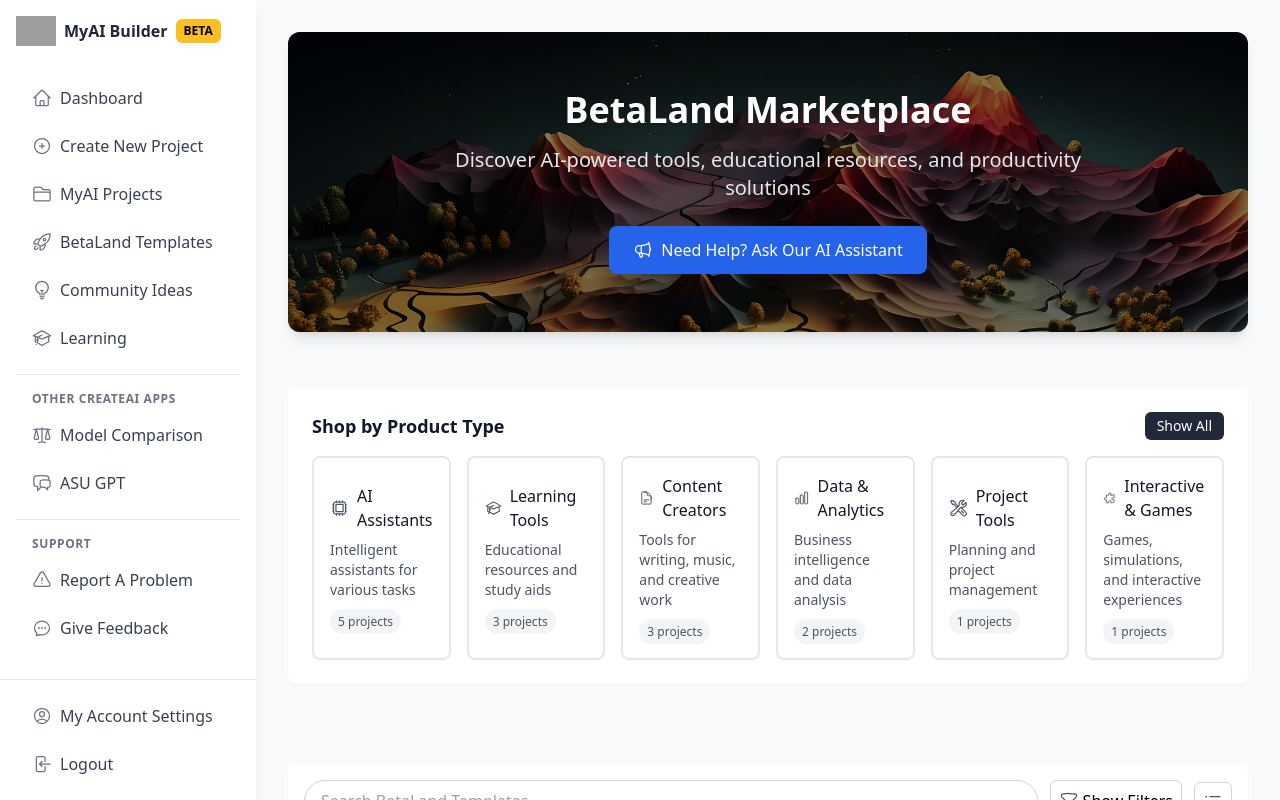
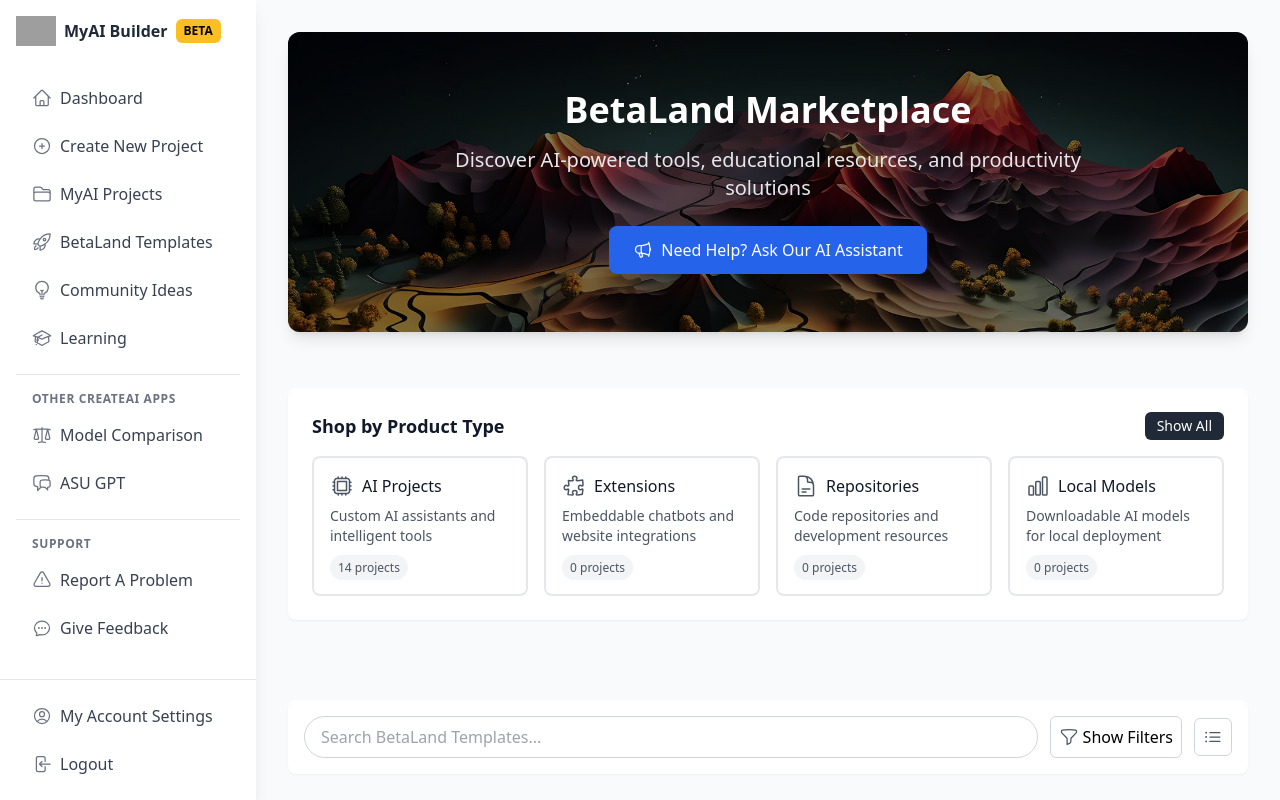
Before and after one commit to danielennis11111/gpt-marketplace, a React (Vite) app: page / in a window 1280 px wide. Built offline with nearby package versions, Linux system fonts and the light colour scheme; grey boxes are pictures that could not be loaded.

Commit message:
Update product types to match marketplace vision - AI Projects, Extensions, Repositories, Local Models

```diff
--- a/src/components/ChatbotWidget.tsx
+++ b/src/components/ChatbotWidget.tsx
@@ -43,31 +43,31 @@ interface ChatbotWidgetProps {
 const SAMPLE_RESPONSES = [
   {
     trigger: ['help', 'assist', 'support'],
-    response: "I'm here to help you find the perfect AI tools and resources! You can ask me about specific project types, search for tools by functionality, or get recommendations based on your needs."
+    response: "I'm here to help you find the perfect AI tools and resources! You can browse AI Projects, Extensions, Repositories, or Local Models. What are you looking for?"
   },
   {
-    trigger: ['ai assistant', 'productivity', 'automation'],
-    response: "Looking for AI assistants? I recommend checking out our AI Assistants section which includes productivity tools, development helpers, and analytics assistants. Popular ones include 'Plan with AI' and 'C-3PO Coding Helper'."
+    trigger: ['ai project', 'ai assistant', 'productivity', 'automation'],
+    response: "Looking for AI Projects? These are custom AI assistants and intelligent tools for various tasks. Popular ones include 'Plan with AI' for project planning and 'C-3PO Coding Helper' for development assistance."
+  },
+  {
+    trigger: ['extension', 'embed', 'chatbot', 'website', 'integration'],
+    response: "Extensions are embeddable chatbots and website integrations! These allow you to add AI functionality directly to your websites. Perfect for customer support or interactive assistance."
+  },
+  {
+    trigger: ['repository', 'repo', 'code', 'github', 'development'],
+    response: "Repositories contain code and development resources! You can find links to GitHub repos, development tools, and other coding resources to help with your projects."
+  },
+  {
+    trigger: ['local model', 'download', 'offline', 'llama', 'ollama'],
+    response: "Local Models are downloadable AI models for local deployment! These include links to models like Llama, Gemma, and other models you can run on your own hardware with tools like Ollama."
   },
   {
     trigger: ['learning', 'education', 'study', 'teach'],
-    response: "For educational tools, explore our Learning Tools section! We have interactive games like 'Adventure: ASU Edition', poetry analysis tools, and various educational resources designed to enhance learning experiences."
-  },
-  {
-    trigger: ['content', 'writing', 'creative', 'music'],
-    response: "Creative professionals love our Content Creators section! You'll find tools for writing assistance, music generation, poetry analysis, and other creative applications."
+    response: "For educational tools, check out our AI Projects section! We have interactive games like 'Adventure: ASU Edition', poetry analysis tools, and various educational resources."
   },
   {
     trigger: ['data', 'analytics', 'research', 'business'],
-    response: "For data analysis and business intelligence, check out our Data & Analytics section. The 'Data Chatbot - ASU Analytics' is particularly popular for understanding analytics platforms."
-  },
-  {
-    trigger: ['project management', 'planning', 'organize'],
-    response: "Project management made easy! Our Project Tools section includes planning assistants and organizational tools. 'Plan with AI' is excellent for transforming ideas into structured project plans."
-  },
-  {
-    trigger: ['game', 'interactive', 'simulation'],
-    response: "Interested in interactive experiences? Our Interactive & Games section features educational games and simulations like 'Adventure: ASU Edition' that combine learning with engagement."
+    response: "For data analysis tools, explore our AI Projects section! The 'Data Chatbot - ASU Analytics' is particularly popular for understanding analytics platforms."
   }
 ];
 
@@ -129,10 +129,10 @@ export const ChatbotWidget: React.FC<ChatbotWidgetProps> = ({
 
     // Default responses
     const defaultResponses = [
-      "That's a great question! You can browse our projects by category using the filters above, or try searching for specific keywords in the search bar.",
-      "I'd recommend exploring our different product types - we have AI Assistants, Learning Tools, Content Creators, Data & Analytics tools, Project Management tools, and Interactive Games.",
+      "That's a great question! You can browse our marketplace by product type using the buttons above, or try searching for specific keywords in the search bar.",
+      "I'd recommend exploring our different product types - we have AI Projects, Extensions for websites, Repositories with code resources, and Local Models for download.",
       "You can use the filter options to narrow down projects by category, capabilities, or verification status. Is there a specific type of tool you're looking for?",
-      "Feel free to browse our verified projects for quality-assured tools, or check out the newest additions to see what's trending!"
+      "Feel free to browse our verified AI projects for quality-assured tools, or check out the newest additions to see what's trending!"
     ];
 
     return defaultResponses[Math.floor(Math.random() * defaultResponses.length)];
@@ -174,10 +174,10 @@ export const ChatbotWidget: React.FC<ChatbotWidgetProps> = ({
   };
 
   const quickActions = [
-    { text: "Show me AI assistants", icon: SparklesIcon },
-    { text: "Find learning tools", icon: LightBulbIcon },
-    { text: "Browse data analytics", icon: MagnifyingGlassIcon },
-    { text: "Help me get started", icon: ChatBubbleLeftRightIcon }
+    { text: "Show me AI Projects", icon: SparklesIcon },
+    { text: "Find Extensions", icon: LightBulbIcon },
+    { text: "Browse Repositories", icon: MagnifyingGlassIcon },
+    { text: "Local Models available", icon: ChatBubbleLeftRightIcon }
   ];
 
   return (
--- a/src/pages/HomePage.tsx
+++ b/src/pages/HomePage.tsx
@@ -9,11 +9,9 @@ import {
   ListBulletIcon,
   CpuChipIcon,
   DocumentTextIcon,
-  AcademicCapIcon,
   ChartBarIcon,
   PuzzlePieceIcon,
   LightBulbIcon,
-  WrenchScrewdriverIcon,
   MegaphoneIcon
 } from '@heroicons/react/24/outline';
 import { useNavigate } from 'react-router-dom';
@@ -21,52 +19,36 @@ import { useNavigate } from 'react-router-dom';
 // Define product types with their categories and icons
 const PRODUCT_TYPES = [
   {
-    id: 'ai-assistants',
-    name: 'AI Assistants',
+    id: 'ai-projects',
+    name: 'AI Projects',
     icon: CpuChipIcon,
-    description: 'Intelligent assistants for various tasks',
-    categories: ['Productivity', 'Development', 'Analytics'],
+    description: 'Custom AI assistants and intelligent tools',
+    categories: ['Productivity', 'Development', 'Analytics', 'Education', 'Research', 'Project Management', 'Music', 'Literature', 'Wellness', 'History'],
     color: 'bg-blue-100 text-blue-800 border-blue-200'
   },
   {
-    id: 'learning-tools',
-    name: 'Learning Tools',
-    icon: AcademicCapIcon,
-    description: 'Educational resources and study aids',
-    categories: ['Education'],
+    id: 'extensions',
+    name: 'Extensions',
+    icon: PuzzlePieceIcon,
+    description: 'Embeddable chatbots and website integrations',
+    categories: [],
     color: 'bg-green-100 text-green-800 border-green-200'
   },
   {
-    id: 'content-creators',
-    name: 'Content Creators',
+    id: 'repositories',
+    name: 'Repositories',
     icon: DocumentTextIcon,
-    description: 'Tools for writing, music, and creative work',
-    categories: ['Music', 'Literature', 'Wellness'],
+    description: 'Code repositories and development resources',
+    categories: [],
     color: 'bg-purple-100 text-purple-800 border-purple-200'
   },
   {
-    id: 'data-tools',
-    name: 'Data & Analytics',
+    id: 'local-models',
+    name: 'Local Models',
     icon: ChartBarIcon,
-    description: 'Business intelligence and data analysis',
-    categories: ['Analytics', 'Research'],
+    description: 'Downloadable AI models for local deployment',
+    categories: [],
     color: 'bg-amber-100 text-amber-800 border-amber-200'
-  },
-  {
-    id: 'project-management',
-    name: 'Project Tools',
-    icon: WrenchScrewdriverIcon,
-    description: 'Planning and project management',
-    categories: ['Project Management'],
-    color: 'bg-red-100 text-red-800 border-red-200'
-  },
-  {
-    id: 'interactive',
-    name: 'Interactive & Games',
-    icon: PuzzlePieceIcon,
-    description: 'Games, simulations, and interactive experiences',
-    categories: ['History'],
-    color: 'bg-indigo-100 text-indigo-800 border-indigo-200'
   }
 ];
 
@@ -229,7 +211,7 @@ const HomePage: React.FC = () => {
             </button>
           </div>
 
-          <div className="grid grid-cols-1 sm:grid-cols-2 lg:grid-cols-3 xl:grid-cols-6 gap-4">
+          <div className="grid grid-cols-1 sm:grid-cols-2 lg:grid-cols-4 gap-4">
             {PRODUCT_TYPES.map((type) => {
               const IconComponent = type.icon;
               const isActive = productTypeFilter === type.id;
```
Also changed, not shown: examples/example-ideas.txt (added).
